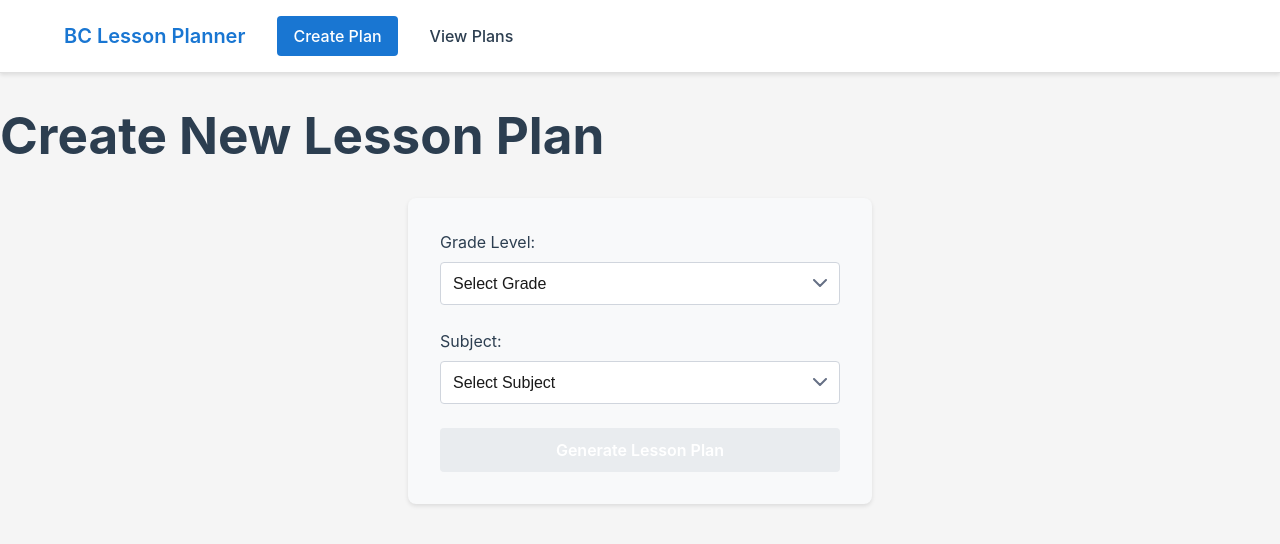
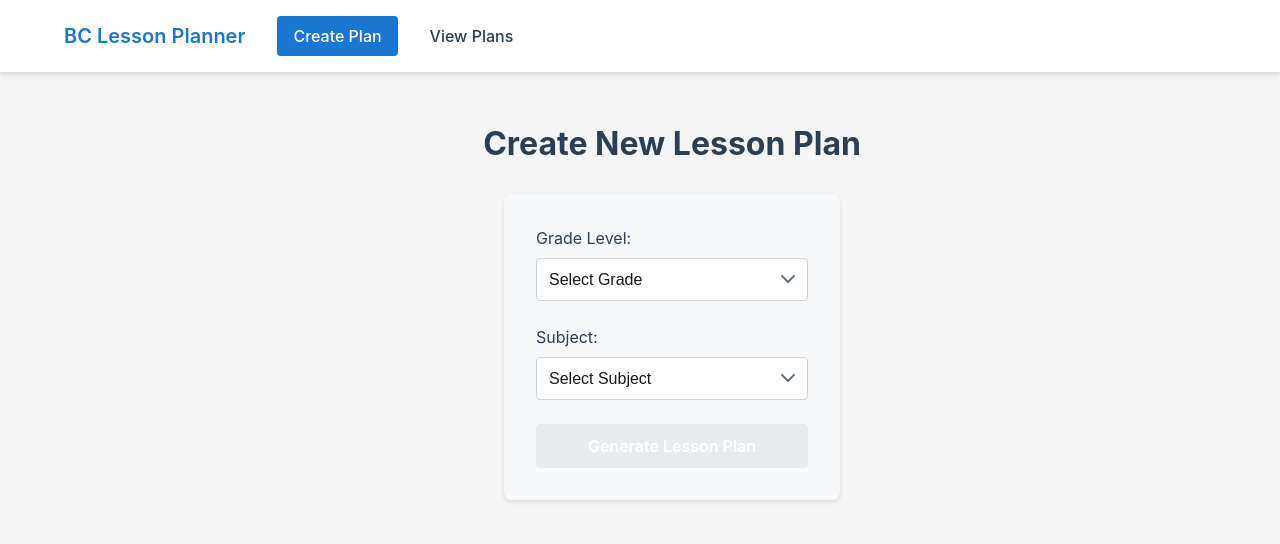
Before and after one commit to devin-bushey/bc-lesson-planner, a React (Vite) app in the folder frontend/: page / in a window 1280 px wide. Shown: the top 544 px of the page. Built offline with nearby package versions, Linux system fonts and the light colour scheme; what @tiptap/extension-color would draw is missing.

Commit message:
Fix the generate button

```diff
--- a/frontend/src/components/LessonPlanForm.module.css
+++ b/frontend/src/components/LessonPlanForm.module.css
@@ -139,3 +139,18 @@
         transform: rotate(360deg);
     }
 }
+
+.container {
+    padding: 2rem;
+    width: 100%;
+    display: flex;
+    flex-direction: column;
+    align-items: center;
+}
+
+.title {
+    font-size: 2rem;
+    color: var(--color-text);
+    margin-bottom: 2rem;
+    text-align: center;
+}
--- a/frontend/src/components/LessonPlanForm.tsx
+++ b/frontend/src/components/LessonPlanForm.tsx
@@ -19,9 +19,14 @@ const LessonPlanForm: React.FC = () => {
 
         try {
             const plan = await generateLessonPlan(formData.grade, formData.subject);
-            navigate(`/lesson/${plan.id}`);
+            if (plan && plan.id) {
+                navigate(`/lesson/${plan.id}`);
+            } else {
+                throw new Error('Invalid plan data received');
+            }
         } catch (err) {
             setError('Failed to generate lesson plan. Please try again.');
+            console.error('Generation error:', err);
         } finally {
             setIsGenerating(false);
         }
```
Also changed, not shown: 2 other files (tests, documents, lock files or other folders).
